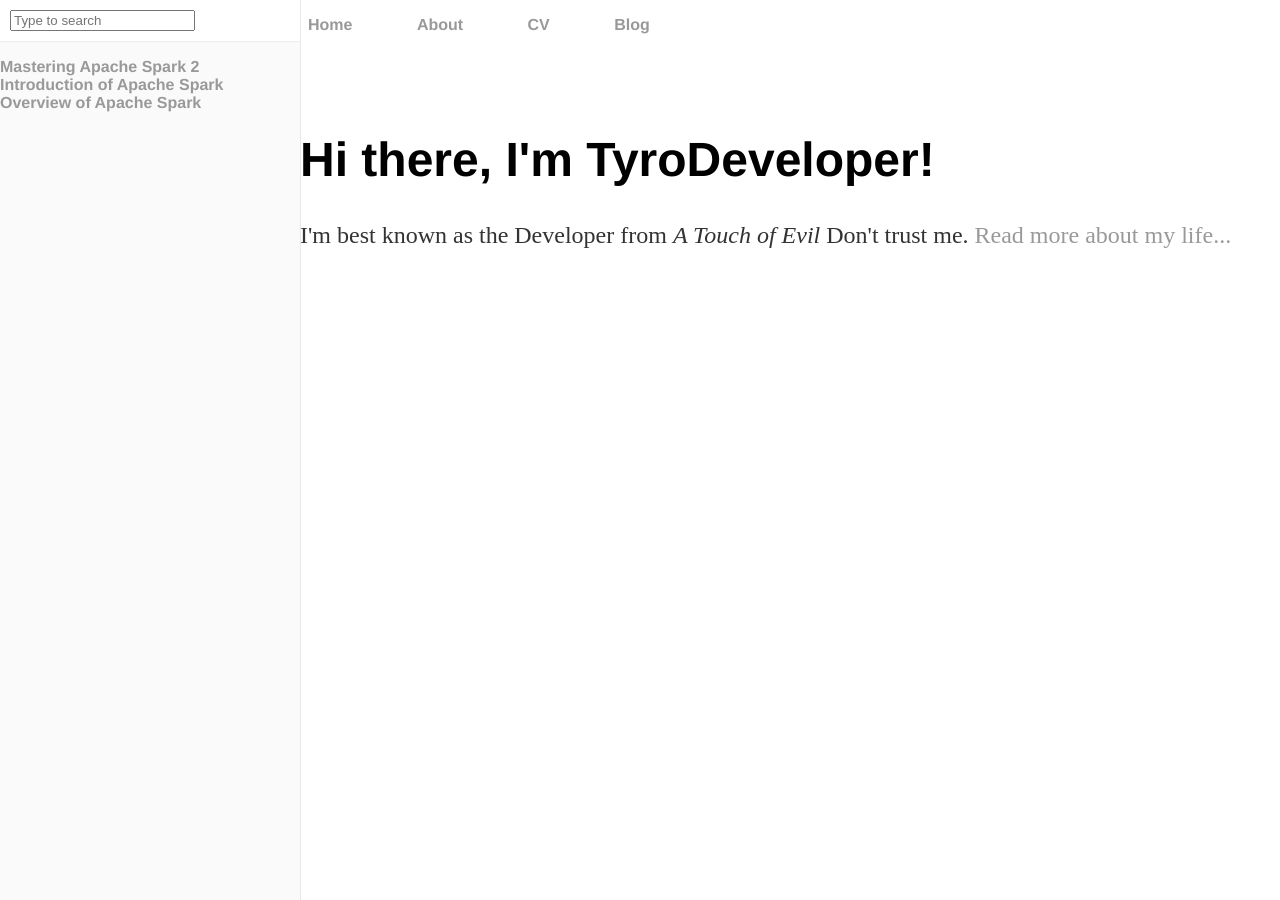
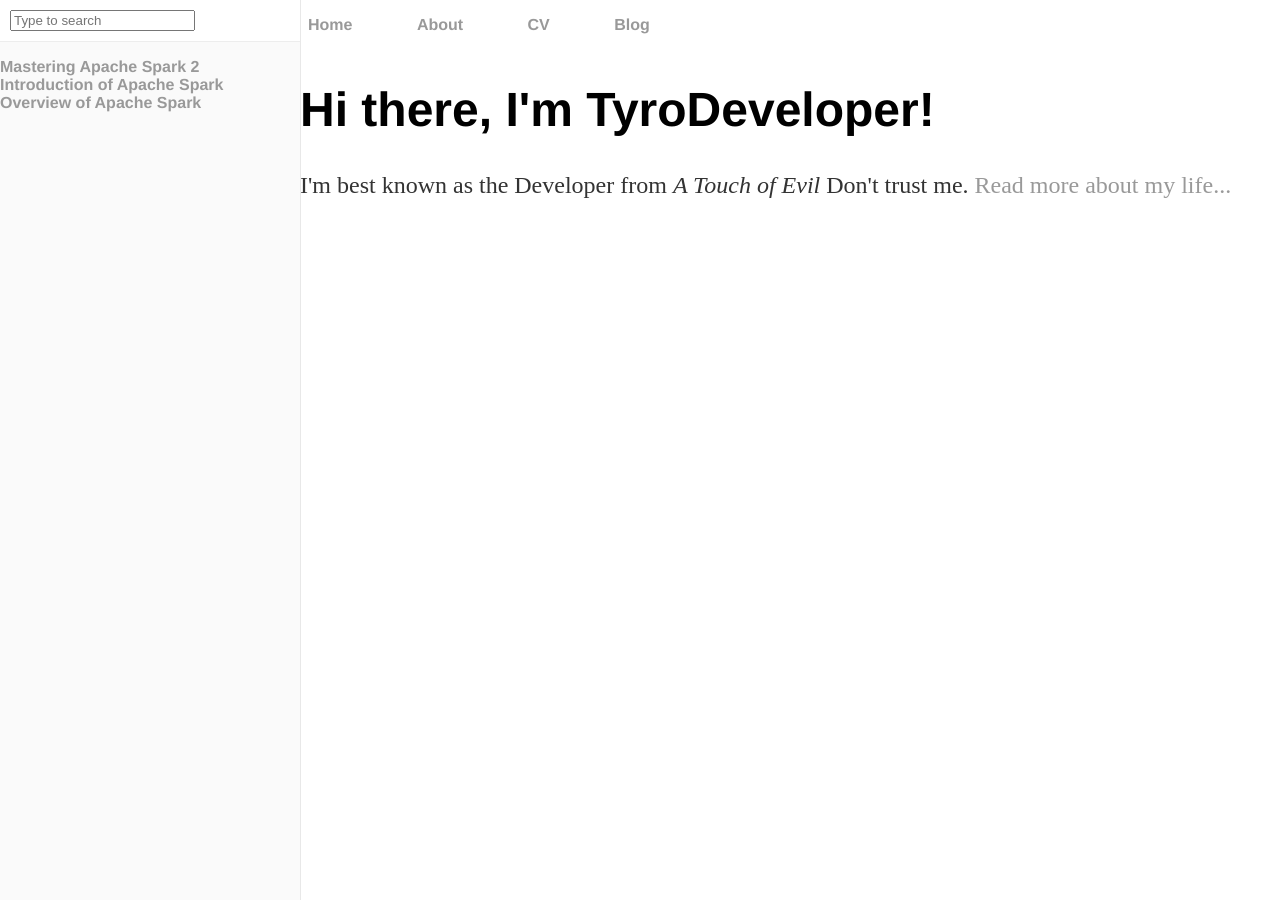
Before and after one commit to tyrodeveloper/tyrodeveloper.github.io, a Jekyll site: the page built from index.html, in a window 1280 px wide. Built offline with Jekyll 4.4.1, drawn with Linux system fonts in a browser that asks for light colours.

Commit message:
Update main.css

```diff
--- a/css/main.css
+++ b/css/main.css
@@ -29,7 +29,7 @@ margin-left: 300px;
 }
 .book-body {
     position: absolute;
-    top: 100px;
+    top: 50px;
     right: 0;
     left: 300px;
     bottom: 100px;
```
